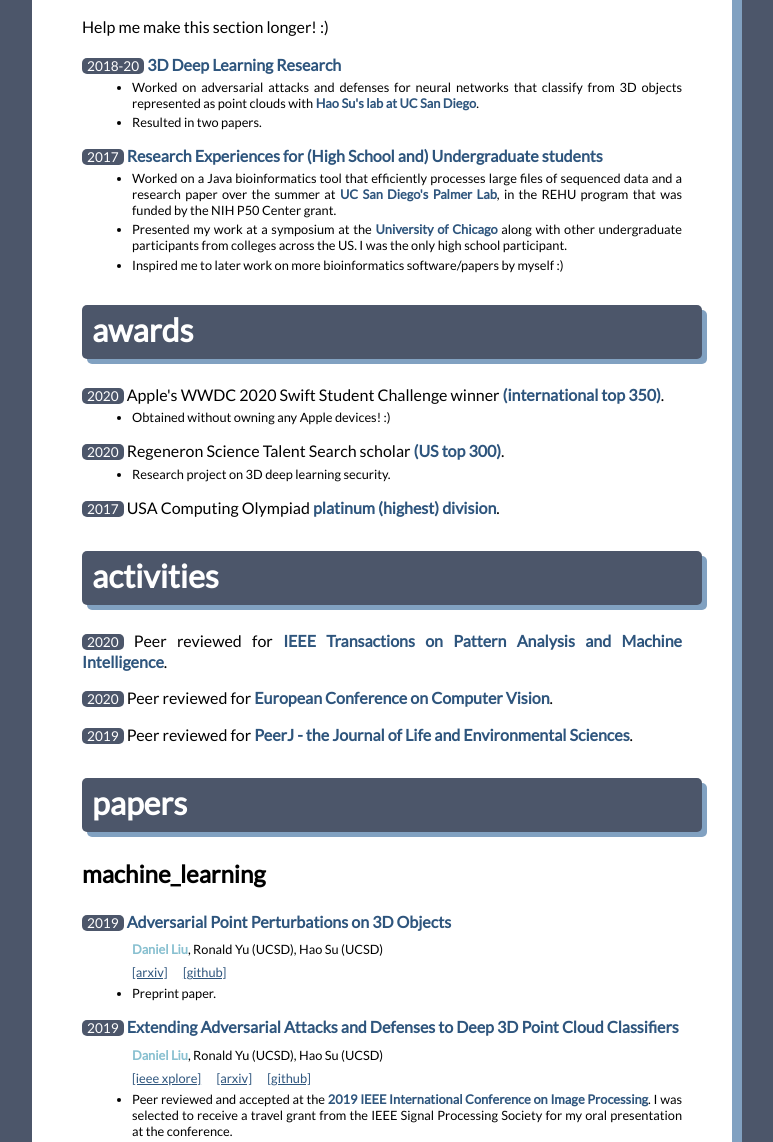
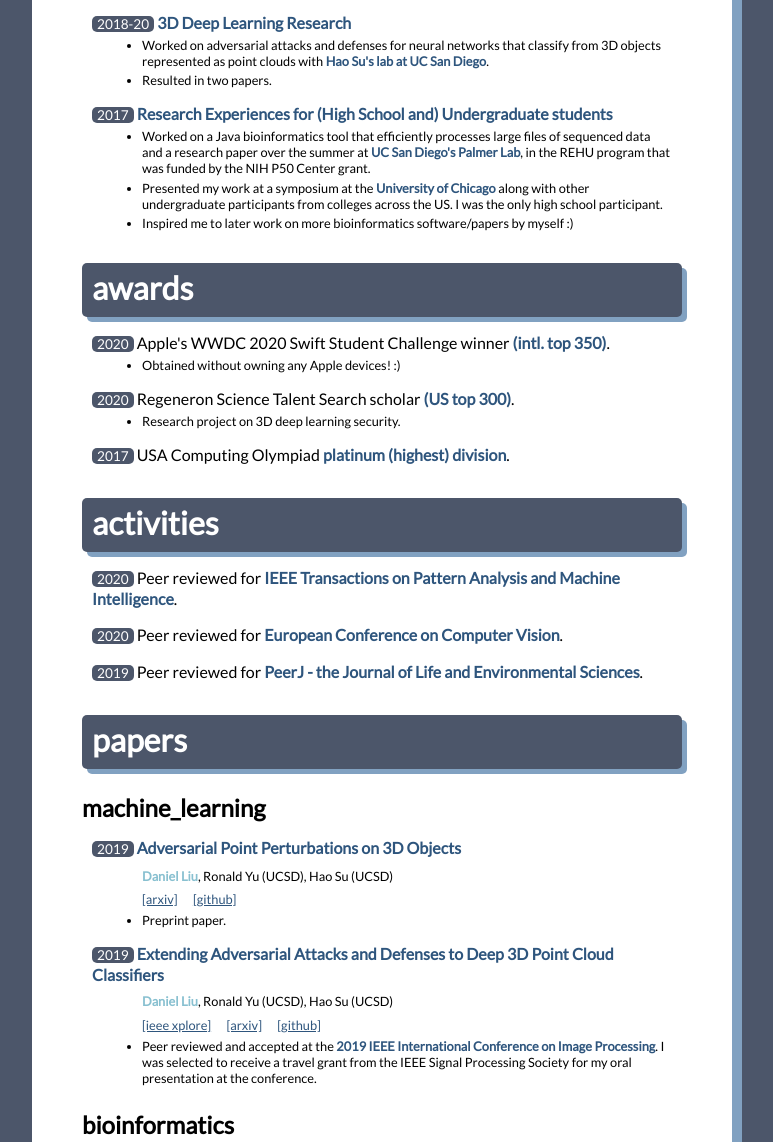
Before and after one commit to Daniel-Liu-c0deb0t/Daniel-Liu-c0deb0t.github.io, a plain HTML site: page index.html in a window 1280 px wide. Shown: the part 1021-2163 px from the top of the page, without its empty margins (258-1031 px from the left). Drawn offline with Linux system fonts and the light colour scheme.

Commit message:
Update style.css

```diff
--- a/css/style.css
+++ b/css/style.css
@@ -1,4 +1,9 @@
 @charset "UTF-8";
+
+*{
+	margin: 0;
+	padding: 0;
+}
 
 body{
 	background-color: #4c566a;
@@ -12,7 +17,6 @@ body{
 	margin: auto;
 	font-size: 1em;
 	font-family: "Lato", serif;
-	text-align: justify;
 	background-color: white;
 	padding: 20px 50px 30px 50px;
 	border-radius: 10px;
@@ -53,9 +57,9 @@ h1{
 h2{
 	font-size: 2em;
 	margin-top: 1em;
+	margin-bottom: 0.5em;
 	position: relative;
 	font-family: "Lato", serif;
-	width: 100%;
 	background-color: #4c566a;
 	color: white;
 	padding: 5px 10px 10px 10px;
@@ -118,7 +122,7 @@ nav{
 }
 
 nav > a{
-	font-size: 1em;
+	font-size: 0.9em;
 	color: black;
 	text-decoration: none;
 	transition: color 0.3s;
@@ -189,18 +193,21 @@ b{
 
 p{
 	line-height: 1.5em;
+	margin: 0.7em 10px 0.7em 10px;
 }
 
 ul{
 	list-style: none;
 	padding-left: 0;
 	line-height: 1.25em;
+	margin: 0 10px 0 10px;
 }
 
 ul > ul{
 	list-style: initial;
 	padding-left: 50px;
 	font-size: 0.8em;
+	margin: 0;
 }
 
 ul > li{
@@ -212,8 +219,7 @@ ul > ul > li{
 }
 
 .links{
-	margin-top: 0.25em;
-	margin-left: 50px;
+	margin: 0.25em 10px 0 50px;
 	font-size: 0.8em;
 }
 
@@ -222,8 +228,7 @@ ul > ul > li{
 }
 
 .authors{
-	margin-left: 50px;
-	margin-top: 0.5em;
+	margin: 0.5em 10px 0 50px;
 	font-size: 0.8em;
 }
 
--- a/index.html
+++ b/index.html
@@ -100,7 +100,7 @@
 
 				<p>
 					<ul>
-						<li><span class = "date">2020</span> Apple's WWDC 2020 Swift Student Challenge winner <b>(international top 350)</b>.</li>
+						<li><span class = "date">2020</span> Apple's WWDC 2020 Swift Student Challenge winner <b>(intl. top 350)</b>.</li>
 						<ul>
 							<li>Obtained without owning any Apple devices! :)</li>
 						</ul>
@@ -269,7 +269,7 @@
 						</div>
 						<ul>
 							<li>Extremely fast edit distance computations in Rust, by utilizing SIMD acceleration.</li>
-							<li>Used by many other Rust crates!</li>
+							<li>Used by many other Rust crates, including the popular Rust-bio!</li>
 						</ul>
 
 						<li><span class = "date">2020</span> <b>Coronavirus Comparison</b></li>
```
